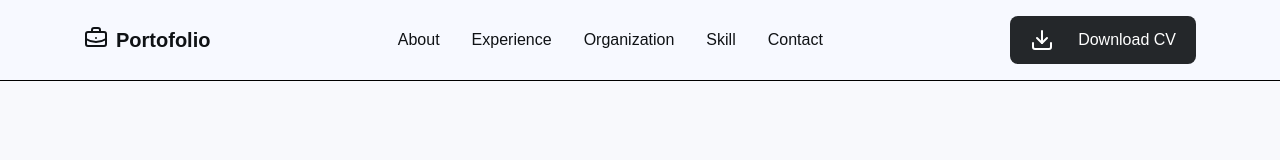
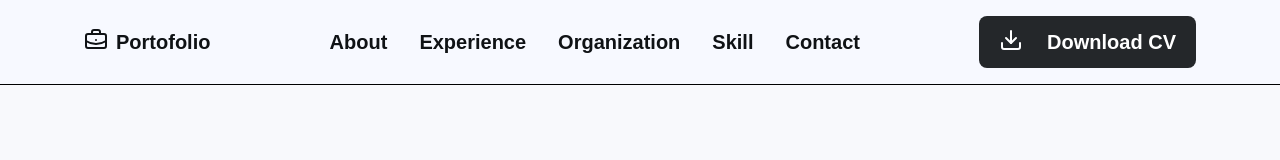
Before and after one commit to Aaagoy/portov2, a Next.js app: page / in a window 1280 px wide. Shown: the top 160 px of the page. Built offline with nearby package versions, Linux system fonts and the light colour scheme.

Commit message:
smooth scroll

```diff
--- a/src/app/layout.tsx
+++ b/src/app/layout.tsx
@@ -13,7 +13,7 @@ const geistMono = Geist_Mono({
 });
 
 export const metadata: Metadata = {
-  title: "Create Next App",
+  title: "Portofolio Yoga P Fajri",
   description: "Generated by create next app",
 };
 
--- a/src/components/About.tsx
+++ b/src/components/About.tsx
@@ -3,7 +3,8 @@ import { SlidersHorizontal, Zap, ShieldCheck, GraduationCap } from 'lucide-react
 
 export default function About() {
   return (
-    <section className="min-h-screen mx-auto px-6 py-16 bg-white font-sans text-slate-800">
+    <section id="about"
+    className="min-h-screen mx-auto px-6 py-16 bg-white font-sans text-slate-800">
       <div className="grid grid-cols-1 lg:grid-cols-12 gap-8 items-start">
 
         {/* Kolom Kiri / Utama (7 dari 12 Kolom) */}
--- a/src/components/Header.tsx
+++ b/src/components/Header.tsx
@@ -1,19 +1,61 @@
+"use client"
+
 import { BriefcaseBusiness, Download } from "lucide-react";
 
+
 export default function Header (){
+    const scrollToSection = (id: string) => {
+    const element = document.getElementById(id);
+    if (element) {
+      element.scrollIntoView({
+        behavior: 'smooth',
+        block: 'start',
+      });
+    }}
     return (
         <header className="border-b border-black bg-[#F7F9FF] text-[#0F1215]">
+            <span
+                onClick={() => scrollToSection('Header')}
+                className="text-xl font-bold text-[#0F1215] cursor-pointer"
+            >
             <div className="mx-auto flex max-w-6xl items-center justify-between px-5 py-4">
                 <div className="flex gap-2">
                     <BriefcaseBusiness/>
                     <a href="#" className="text-xl font-bold">Portofolio</a>
                 </div>
                 <nav className="hidden items-center gap-8 md:flex text-[#0F1215]">
-                    <a href="#about">About</a>
-                    <a href="#experience">Experience</a>
-                    <a href="#organization">Organization</a>
-                    <a href="#skill">Skill</a>
-                    <a href="#contact">Contact</a>
+                    <button
+                        onClick={() => scrollToSection('about')}
+                        className="hover:text-blue-400 transition-colors"
+                    >
+                        About
+                    </button>
+
+                    <button
+                        onClick={() => scrollToSection('experience')}
+                        className="hover:text-blue-400 transition-colors"
+                    >
+                        Experience
+                    </button>
+                    <button
+                        onClick={() => scrollToSection('organization')}
+                        className="hover:text-blue-400 transition-colors"
+                    >
+                        Organization
+                    </button>
+
+                    <button
+                        onClick={() => scrollToSection('skill')}
+                        className="hover:text-blue-400 transition-colors"
+                    >
+                        Skill
+                    </button>
+                    <button
+                        onClick={() => scrollToSection('contact')}
+                        className="hover:text-blue-400 transition-colors"
+                    >
+                        Contact
+                    </button>
                 </nav>
                 <div className="flex gap-6">
                     <button className="rounded-lg bg-[#24272A] px-5 py-3 text-white flex gap-6">
@@ -22,6 +64,7 @@ export default function Header (){
                     </button>
                 </div>
             </div>
+            </span>
         </header>
     )
 }
--- a/src/components/Hero.tsx
+++ b/src/components/Hero.tsx
@@ -11,7 +11,7 @@ import Image from "next/image";
 export default function Hero() {
 return (
     <section
-    id="tentang"
+    id="Hero"
     className="min-h-screen bg-[#f8f9fc] px-6 pb-16 pt-28 lg:px-10 lg:pt-36"
     >
         <div className="mx-auto grid max-w-7xl items-center gap-14 lg:grid-cols-[1.15fr_0.85fr]">
--- a/src/components/Organization.tsx
+++ b/src/components/Organization.tsx
@@ -26,7 +26,8 @@ const careerData = [
 
 export default function Organization() {
   return (
-    <section className="bg-[#eff4f9] py-16 px-6 font-sans text-slate-800">
+    <section id="organization"
+    className="bg-[#eff4f9] py-16 px-6 font-sans text-slate-800">
       <div className="max-w-7xl mx-auto space-y-12">
         {/* Header Section */}
         <div className="flex flex-col md:flex-row md:items-end justify-between gap-4">
--- a/src/components/Skill.tsx
+++ b/src/components/Skill.tsx
@@ -22,7 +22,8 @@ const communityData = [
 
 export default function Skills() {
   return (
-    <section className="bg-white py-16 px-6 md:px-12 font-sans text-slate-800">
+    <section id="skill"
+    className="bg-white py-16 px-6 md:px-12 font-sans text-slate-800">
       <div className="max-w-7xl mx-auto space-y-10">
 
         {/* Header Section */}
```
